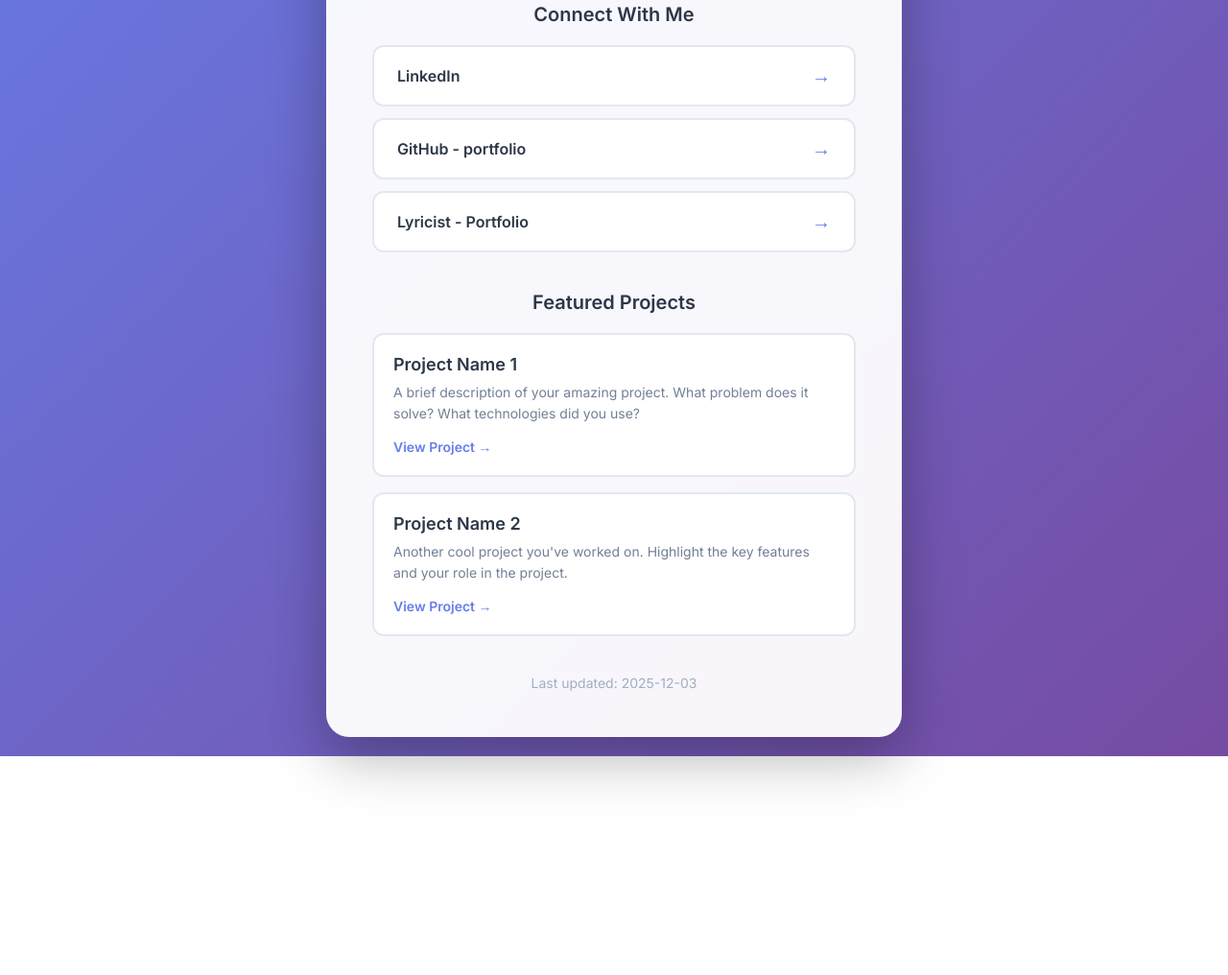
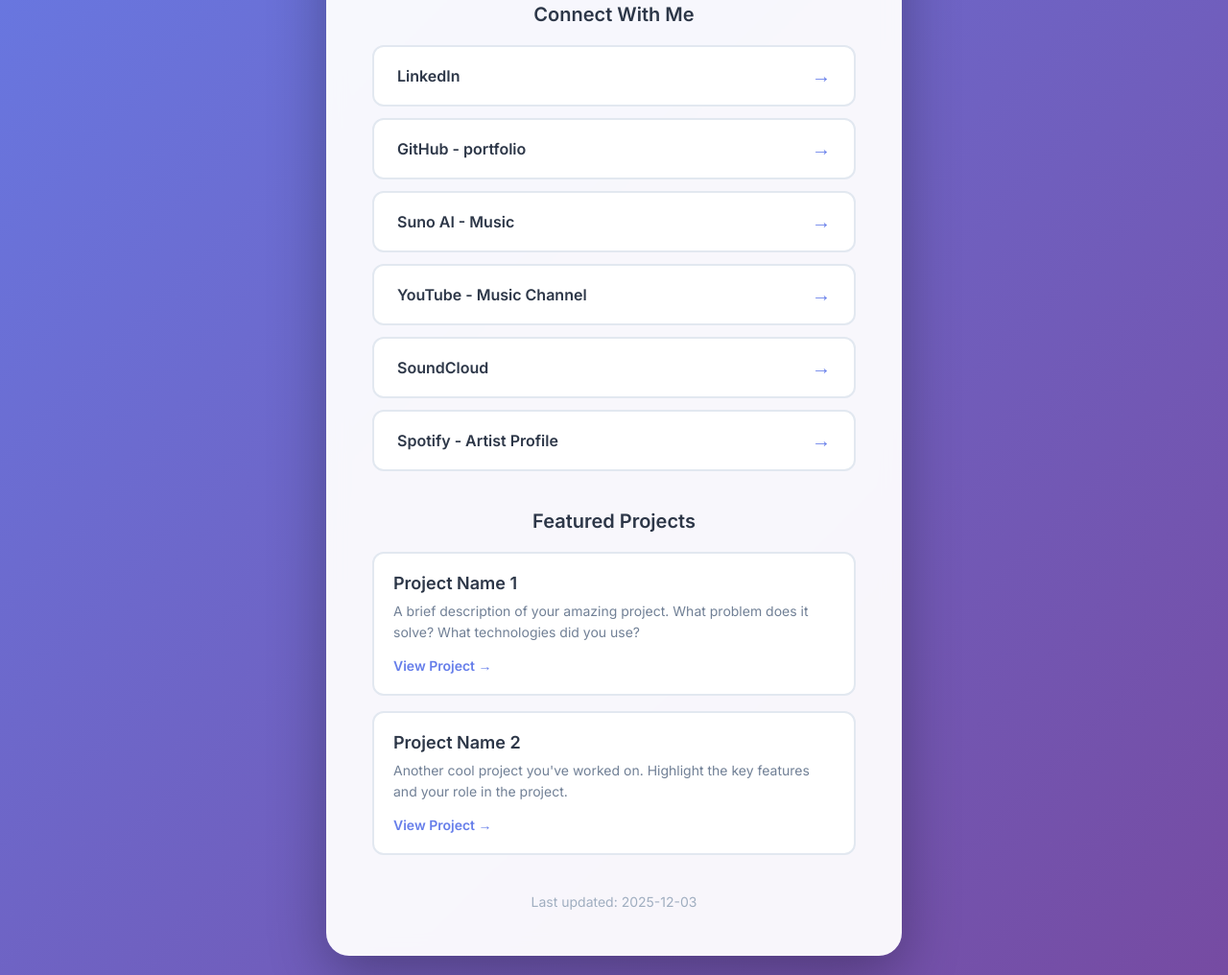
Before and after one commit to Keerti-tsp/my-links, a plain HTML site: page index.html in a window 1280 px wide. Shown: the part 408-1424 px from the top of the page at 96% size. Before the commit the page ends 1196 px from the top, so only its background shows below. Drawn offline with Linux system fonts and the light colour scheme.

Commit message:
changes to maker sure links are coming

```diff
--- a/index.html
+++ b/index.html
@@ -227,7 +227,7 @@
     <div class="profile-section">
       <div class="avatar" id="avatar"></div>
       <h1 id="name">Your Name</h1>
-      <p class="tagline">Developer | Designer | Creator</p>
+      <p class="tagline" id="tagline">Developer | Designer | Creator</p>
       <a href="#" class="resume-button" id="resumeBtn">📄 Download Resume</a>
     </div>
 
@@ -240,18 +240,7 @@
     <!-- Projects Section -->
     <div class="projects-section">
       <h2 class="section-title">Featured Projects</h2>
-      <div class="project-card">
-        <h3 class="project-title">Project Name 1</h3>
-        <p class="project-description">A brief description of your amazing project. What problem does it solve? What
-          technologies did you use?</p>
-        <a href="#" class="project-link">View Project →</a>
-      </div>
-      <div class="project-card">
-        <h3 class="project-title">Project Name 2</h3>
-        <p class="project-description">Another cool project you've worked on. Highlight the key features and your role
-          in the project.</p>
-        <a href="#" class="project-link">View Project →</a>
-      </div>
+      <div id="projectsContainer"></div>
     </div>
 
     <!-- Footer -->
@@ -261,10 +250,54 @@
   </div>
 
   <script>
-    // Fetch and populate data from links.json
-    fetch('links.json')
-      .then(response => response.json())
-      .then(data => {
+    // Embedded data for local file viewing (no fetch needed)
+    const data = {
+      "name": "Keerti Tunuguntla",
+      "tagline": "Product Manager |Developer | Designer | Creator | Lyricist | Yoga - 200 Hr certified teacher",
+      "resume_url": "./Keerti Tunuguntla_01.pdf",
+      "links": [
+        {
+          "label": "LinkedIn",
+          "url": "https://www.linkedin.com/in/keerti-product-strategy/"
+        },
+        {
+          "label": "GitHub - portfolio",
+          "url": "https://github.com/Keerti-tsp"
+        },
+        {
+          "label": "Suno AI - Music",
+          "url": "https://suno.com/@myverse"
+        },
+        {
+          "label": "YouTube - Music Channel",
+          "url": "https://www.youtube.com/channel/UC798W_ODUUahXNyYmO72NGw"
+        },
+        {
+          "label": "SoundCloud",
+          "url": "https://soundcloud.com/keerti-shiva"
+        },
+        {
+          "label": "Spotify - Artist Profile",
+          "url": "https://open.spotify.com/artist/7fodBeP4FBjxxJGUVwWI1X"
+        }
+      ],
+      "projects": [
+        {
+          "title": "Project Name 1",
+          "description": "A brief description of your amazing project. What problem does it solve? What technologies did you use?",
+          "url": "https://github.com/yourhandle/project1"
+        },
+        {
+          "title": "Project Name 2",
+          "description": "Another cool project you've worked on. Highlight the key features and your role in the project.",
+          "url": "https://github.com/yourhandle/project2"
+        }
+      ],
+      "updated": "2025-12-03"
+    };
+
+    // Populate the page with data
+    function loadData() {
       // Update name
       document.getElementById('name').textContent = data.name;
 
@@ -272,10 +305,8 @@
       const firstLetter = data.name.charAt(0).toUpperCase();
       document.getElementById('avatar').textContent = firstLetter;
 
-        // Update tagline if available
-        if (data.tagline) {
-          document.querySelector('.tagline').textContent = data.tagline;
-        }
+      // Update tagline
+      document.getElementById('tagline').textContent = data.tagline;
 
       // Update resume button
       const resumeBtn = document.getElementById('resumeBtn');
@@ -297,15 +328,9 @@
         linksContainer.appendChild(linkCard);
       });
 
-        // Update projects if available
-        if (data.projects && data.projects.length > 0) {
-          const projectsSection = document.querySelector('.projects-section');
-
-          // Clear existing project cards
-          const existingCards = projectsSection.querySelectorAll('.project-card');
-          existingCards.forEach(card => card.remove());
-
-          // Add new project cards
+      // Update projects
+      const projectsContainer = document.getElementById('projectsContainer');
+      projectsContainer.innerHTML = '';
       data.projects.forEach(project => {
         const projectCard = document.createElement('div');
         projectCard.className = 'project-card';
@@ -314,18 +339,19 @@
           <p class="project-description">${project.description}</p>
           <a href="${project.url}" class="project-link" target="_blank" rel="noopener noreferrer">View Project →</a>
         `;
-            projectsSection.appendChild(projectCard);
+        projectsContainer.appendChild(projectCard);
       });
+
+      // Update last updated date
+      document.getElementById('lastUpdated').textContent = data.updated;
     }
 
-        // Update last updated date
-        if (data.updated) {
-          document.getElementById('lastUpdated').textContent = data.updated;
+    // Load data when page is ready
+    if (document.readyState === 'loading') {
+      document.addEventListener('DOMContentLoaded', loadData);
+    } else {
+      loadData();
     }
-      })
-      .catch(error => {
-        console.error('Error loading links:', error);
-      });
   </script>
 </body>
 
--- a/links.json
+++ b/links.json
@@ -12,11 +12,16 @@
       "url": "https://github.com/Keerti-tsp"
     },
     {
-      "label": "Lyricist - Portfolio",
-      "suno ai": "https://suno.com/@myverse",
-      "youtube": "https://www.youtube.com/channel/UC798W_ODUUahXNyYmO72NGw",
-      "soundcloud": "https://soundcloud.com/keerti-shiva",
-      "spotify": "https://open.spotify.com/artist/7fodBeP4FBjxxJGUVwWI1X"
+      "label": "YouTube - Music Channel",
+      "url": "https://www.youtube.com/channel/UC798W_ODUUahXNyYmO72NGw"
+    },
+    {
+      "label": "SoundCloud",
+      "url": "https://soundcloud.com/keerti-shiva"
+    },
+    {
+      "label": "Spotify - Artist Profile",
+      "url": "https://open.spotify.com/artist/7fodBeP4FBjxxJGUVwWI1X"
     }
   ],
   "projects": [
```
Lines whose indentation alone changed are shown as unchanged.
